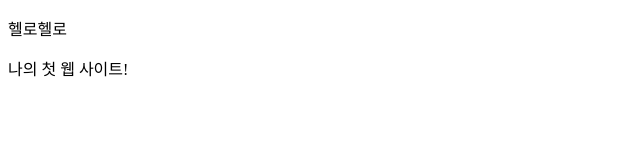
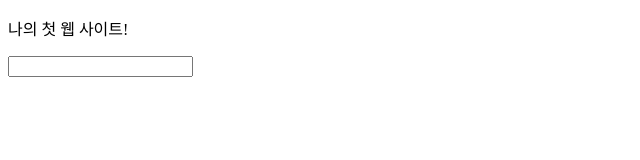
Before and after one commit to Gyuffy/my-first-html, a plain HTML site: page index.html in a window 1280 px wide. Shown: the whole page, without its empty margins (0-640 px from the left). Drawn offline with Linux system fonts and the light colour scheme.

Commit message:
input 태그 추가

```diff
--- a/index.html
+++ b/index.html
@@ -6,7 +6,7 @@
     <title>Document</title>
   </head>
   <body>
-    <p>헬로헬로</p>
     <p>나의 첫 웹 사이트!</p>
+    <input type="text">
   </body>
 </html>
```
